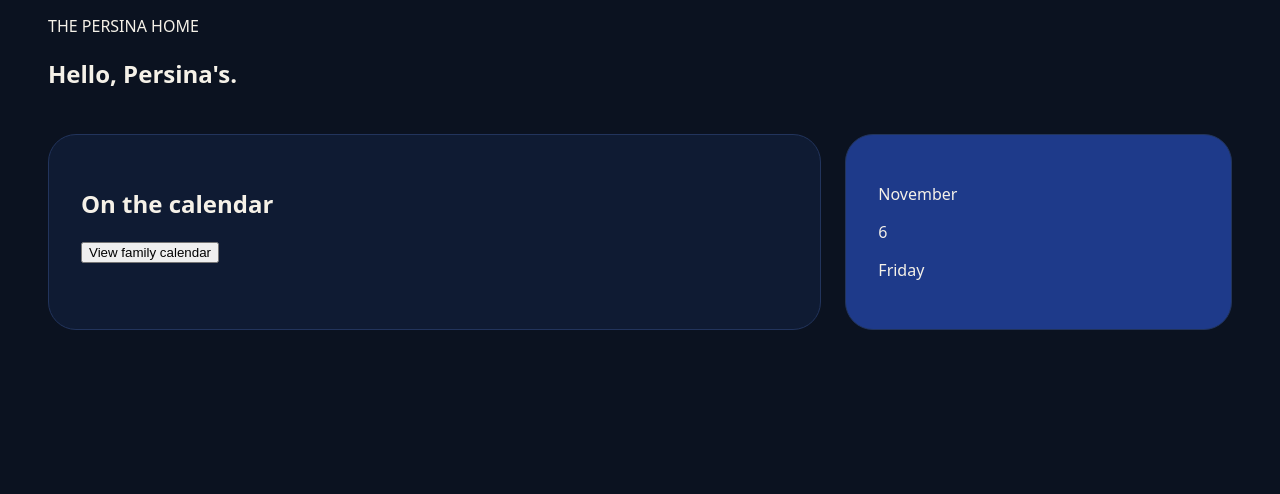
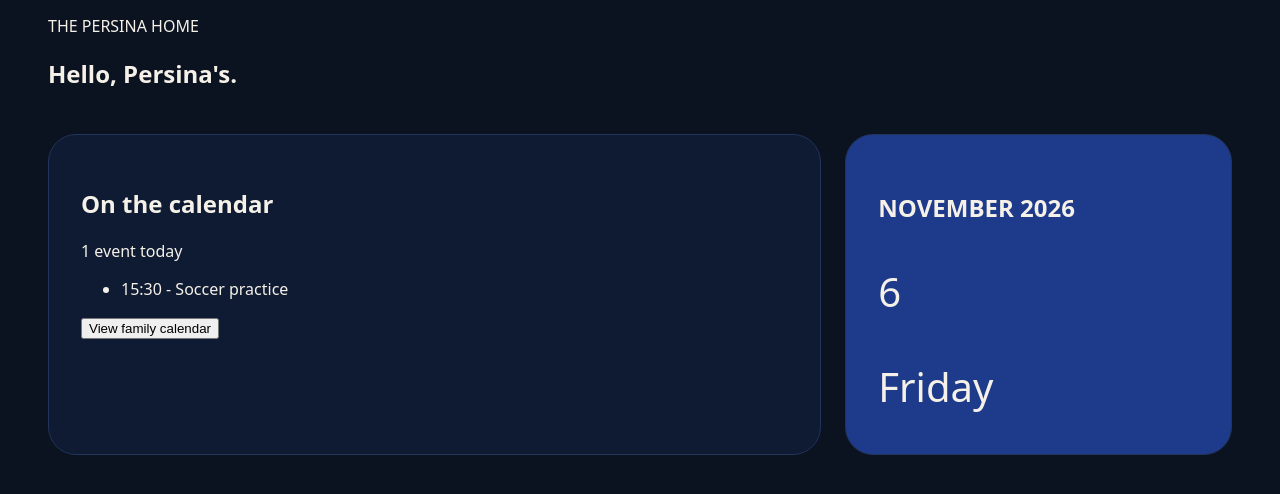
Before and after one commit to jdpersina/CS-361-Home-Hub, a Flask app: page / in a window 1280 px wide. Shown: the part 49-543 px from the top of the page. Run offline with Flask 2, Linux system fonts and the light colour scheme.

Commit message:
Add events API, today's event list, and home/calendar view switching

```diff
--- a/app.py
+++ b/app.py
@@ -1,12 +1,73 @@
-from flask import Flask, render_template
+from flask import Flask, render_template, jsonify
+
+from datetime import datetime
+from zoneinfo import ZoneInfo
 
 app = Flask(__name__)
 
+HUB_TIMEZONE = "America/New_York"
+now = datetime.now(ZoneInfo(HUB_TIMEZONE))
+
+EVENTS = [
+    {
+        "uid": "4",
+        "title": "Dinner",
+        "start": now.replace(hour=18, minute=30, second=0, microsecond=0).strftime("%Y-%m-%dT%H:%M:%S"),
+        "durationMinutes": 60,
+        "timeZone": HUB_TIMEZONE,
+        "users": ["Leo"],
+        "location": "Riverside Park · Field 2",
+        "description": "",
+        "status": "confirmed",
+        "deletedAt": None,
+    },
+    {
+        "uid": "1",
+        "title": "Soccer practice",
+        "start": now.replace(hour=15, minute=30, second=0, microsecond=0).strftime("%Y-%m-%dT%H:%M:%S"),
+        "durationMinutes": 60,
+        "timeZone": HUB_TIMEZONE,
+        "users": ["Leo"],
+        "location": "Riverside Park · Field 2",
+        "description": "",
+        "status": "confirmed",
+        "deletedAt": None,
+    },
+    {
+        "uid": "2",
+        "title": "Soccer practice",
+        "start": "2026-11-06T15:30:00",
+        "durationMinutes": 60,
+        "timeZone": HUB_TIMEZONE,
+        "users": ["Leo"],
+        "location": "Riverside Park · Field 2",
+        "description": "",
+        "status": "confirmed",
+        "deletedAt": None,
+    },
+    {
+        "uid": "2",
+        "title": "Soccer practice",
+        "start": "2026-11-10T15:30:00",
+        "durationMinutes": 60,
+        "timeZone": HUB_TIMEZONE,
+        "users": ["Leo"],
+        "location": "Riverside Park · Field 2",
+        "description": "",
+        "status": "confirmed",
+        "deletedAt": None,
+    }
+]
 
 @app.get("/")
 def index():
     return render_template("index.html")
 
+@app.get("/api/events")
+def list_events():
+    visible = [e for e in EVENTS if e["deletedAt"] is None]
+    visible = sorted(visible, key=lambda e: e["start"])
+    return jsonify(visible)
 
 if __name__ == "__main__":
     app.run(debug=True)
--- a/static/app.js
+++ b/static/app.js
@@ -1,15 +1,46 @@
-const HOME_TIMEZONE = 'America/New_York';
+
+const HUB_TIMEZONE = 'America/New_York';
 
 function renderDateCard() {
     const now = new Date();
 
+    document.getElementById('date-month-year').textContent =
+    now.toLocaleDateString('en-US', { month: 'long', year:'numeric', timeZone: HUB_TIMEZONE }).toUpperCase();
     document.getElementById('date-weekday').textContent =
-    now.toLocaleDateString('en-US', { weekday: 'long', timeZone: HOME_TIMEZONE });
-    document.getElementById('date-month-year').textContent =
-    now.toLocaleDateString('en-US', { month: 'long', timeZone: HOME_TIMEZONE });
+    now.toLocaleDateString('en-US', { weekday: 'long', timeZone: HUB_TIMEZONE });
     document.getElementById('date-day').textContent =
-    now.toLocaleDateString('en-US', { day: 'numeric', timeZone: HOME_TIMEZONE });
+    now.toLocaleDateString('en-US', { day: 'numeric', timeZone: HUB_TIMEZONE });
 }
+
+// Events API
+async function loadEvents() {
+    const response = await fetch('/api/events');
+    return await response.json();
+}
+
+// Rendering
+function renderTodayList(events) {
+  const todayStr = new Date().toLocaleDateString('en-CA', { timeZone: HUB_TIMEZONE });
+
+  const todays = events.filter(e => e.start.startsWith(todayStr));
+
+  document.getElementById('today-count').textContent = `${todays.length} ${todays.length === 1 ? 'event' : 'events'} today`;
+  document.getElementById('today-events').replaceChildren();
+  todays.forEach(e => {
+    const li = document.createElement('li');
+    li.textContent = `${e.start.slice(11, 16)} - ${e.title}`;
+    document.getElementById('today-events').appendChild(li);
+  });
+}
+
+function showView(name) {
+    document.querySelectorAll('.view').forEach(v => v.hidden = true);
+    document.getElementById(`view-${name}`).hidden = false;
+  }
+
+document.getElementById('btn-open-calendar').addEventListener('click', () => showView('calendar'));
+document.getElementById('btn-back-home').addEventListener('click', () => showView('home'));
 
 // Startup
 renderDateCard();
+loadEvents().then(renderTodayList);
--- a/static/style.css
+++ b/static/style.css
@@ -12,6 +12,9 @@
     --jamie: #2dd4bf;
     --leo:   #f59e0b;
     --mia:   #f472b6;
+  }
+  [hidden] {
+    display: none !important;
   }
   body {
     background-color: var(--bg);
@@ -39,4 +42,21 @@
   #date-card {
     grid-column: 2 / 3;
     background-color: var(--accent);
+
+    #date-month-year {
+        font-size: 24px;
+        font-weight: 600;
+        margin-bottom: 8px;
+    }
+    #date-weekday {
+        font-size: 40px;
+        font-weight: 400;
+        margin-bottom: 8px;
+    }
+    #date-day {
+        font-size: 40px;
+        font-weight: 400;
+        margin-bottom: 8px;
+    }
+
   }
--- a/templates/views/calendar.html
+++ b/templates/views/calendar.html
@@ -1,4 +1,4 @@
-<section id="view-calendar" aria-labelledby="calendar-title" hidden>
+<section id="view-calendar" class="view" aria-labelledby="calendar-title" hidden>
 
   <header id="calendar-header">
     <div id="calendar-logo" aria-hidden="true"></div>
--- a/templates/views/home.html
+++ b/templates/views/home.html
@@ -1,4 +1,4 @@
-<section id="view-home" aria-labelledby="home-title">
+<section id="view-home" class="view" aria-labelledby="home-title">
 
   <header id="home-header">
     <div id="home-logo" aria-hidden="true"></div>
```
